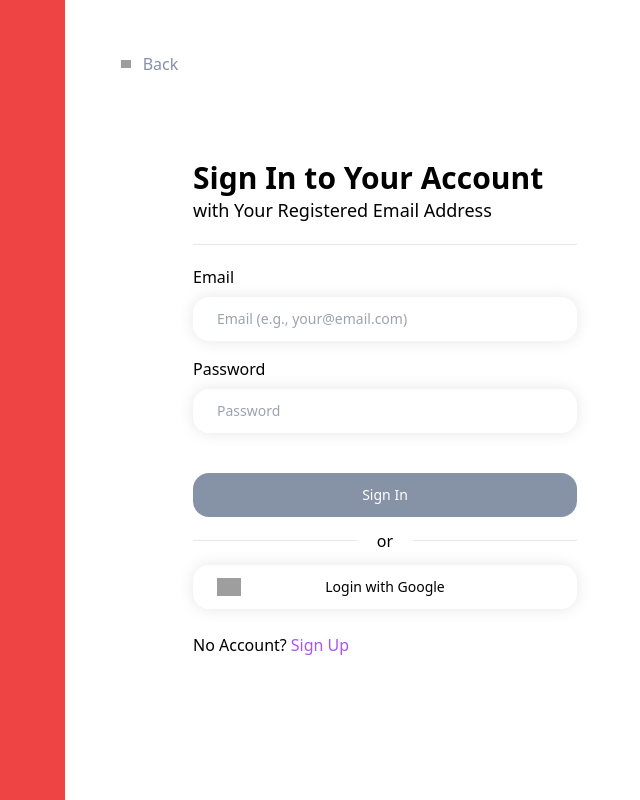
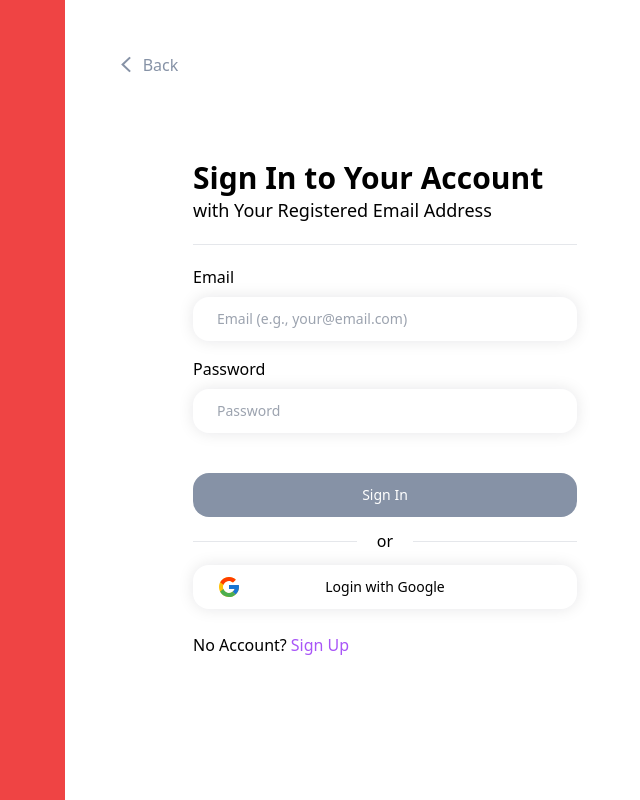
Before and after one commit to Andre1601/Quiz-TIme, a React (Vite) app: page /quiz/1 in a window 1280 px wide. Shown: the whole page, without its empty margins (575-1215 px from the left). Built offline with nearby package versions, Linux system fonts and the light colour scheme; no server answers; grey boxes are pictures that could not be loaded.

Commit message:
fix(image): Resolve issue of image not appearing during build

```diff
--- a/src/components/layouts/AuthLayout.tsx
+++ b/src/components/layouts/AuthLayout.tsx
@@ -1,4 +1,5 @@
 import { Outlet, useNavigate } from "react-router-dom";
+import arrowPrev from './../../assets/arrow_prev.svg'
 
 const AuthLayout = () => {
   const navigate = useNavigate();
@@ -12,7 +13,7 @@ const AuthLayout = () => {
           className="flex items-center w-fit gap-3 text-[#8692A6]"
         >
           <img
-            src="src\assets\arrow_prev.svg"
+            src={arrowPrev}
             alt="prev icon button"
             width={9.73}
             height={16.5}
--- a/src/pages/Home/index.tsx
+++ b/src/pages/Home/index.tsx
@@ -2,6 +2,8 @@ import { useNavigate } from "react-router-dom";
 import QuizCard from "../../components/cards/QuizCard";
 import { categoryList, difficultyList, typeList } from "../../utils/constants";
 import { combineBasedCategory } from "../../utils/generateQuiz";
+
+import noQuizImage from "../../assets/no_quiz.webp";
 
 type fetchDataProps = {
   amount: number;
@@ -79,10 +81,7 @@ const HomePage = () => {
     <div className="flex flex-col h-full">
       {getUnloadData != null ? (
         <section className="flex justify-center items-center basis-1/2 gap-10 p-3">
-          <img
-            src="src\assets\no_quiz.webp"
-            className="max-w-52 max-h-52 rounded-md"
-          />
+          <img src={noQuizImage} className="max-w-52 max-h-52 rounded-md" />
           <div>
             <h2 className="text-2xl font-semibold mb-3 text-[#696F79]">
               Pause Quiz - Remember to Resume
--- a/src/pages/Signin/index.tsx
+++ b/src/pages/Signin/index.tsx
@@ -3,6 +3,9 @@ import SigninForm from "../../components/forms/Signin";
 import { useSignIn } from "@clerk/clerk-react";
 import { useState } from "react";
 import { OAuthStrategy } from "@clerk/types";
+
+import googleIcon from './../../assets/google_icon.svg'
+
 
 const SigninPage = () => {
   const { isLoaded, signIn, setActive } = useSignIn();
@@ -74,7 +77,7 @@ const SigninPage = () => {
           className="relative flex rounded-2xl w-96 py-3 justify-center items-center text-sm shadow-[rgba(17,_17,_26,_0.1)_0px_0px_16px]"
         >
           <img
-            src="src\assets\google_icon.svg"
+            src={googleIcon}
             width={24}
             height={24}
             className="absolute left-6"
```
